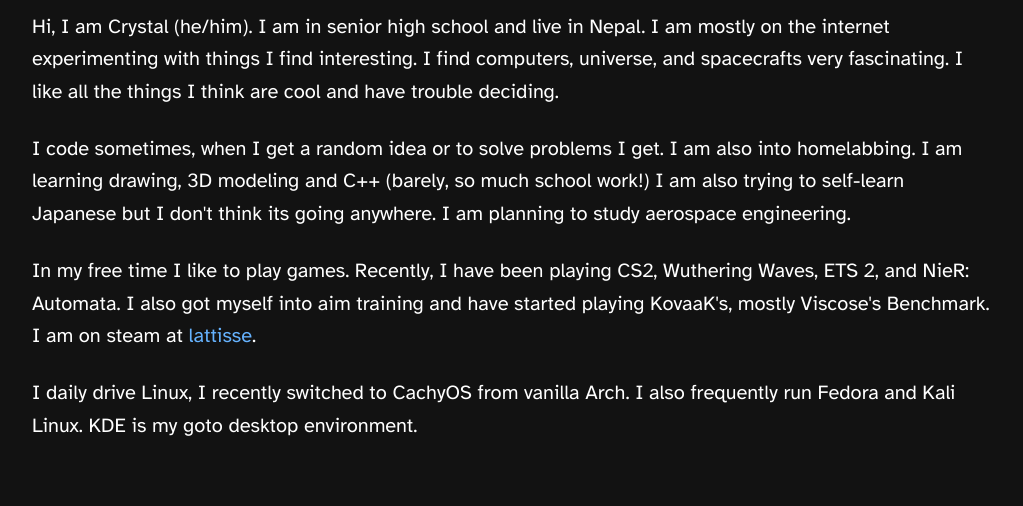
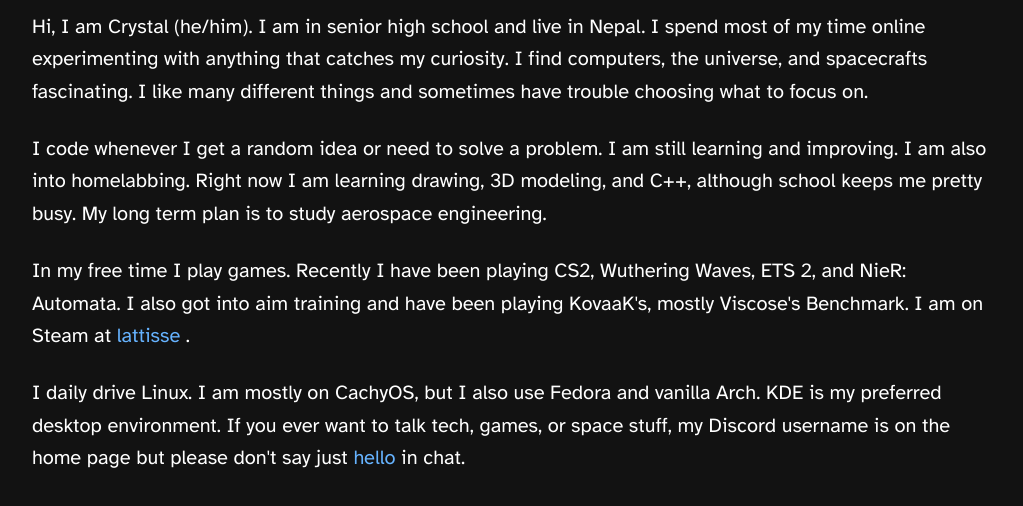
Before and after one commit to lattisse/crstl.me, an Astro site: page /about in a window 1280 px wide. Shown: the part 148-654 px from the top of the page, without its empty margins (128-1151 px from the left). Built offline with nearby package versions, Linux system fonts and the light colour scheme; Astro itself is replaced by a stand-in of ours.

Commit message:
about done

```diff
--- a/src/pages/about.astro
+++ b/src/pages/about.astro
@@ -1,38 +1,39 @@
 ---
 import Layout from "../layouts/Layout.astro";
-import Github from "../assets/icons/github.svg";
-import Email from "../assets/icons/envelope-at-fill.svg";
-import Discord from "../assets/icons/discord.svg";
 ---
 
 <Layout>
     <h1>about</h1>
     <p>
         Hi, I am Crystal (he/him). I am in senior high school and live in Nepal.
-        I am mostly on the internet experimenting with things I find
-        interesting. I find computers, universe, and spacecrafts very
-        fascinating. I like all the things I think are cool and have trouble
-        deciding.
+        I spend most of my time online experimenting with anything that catches
+        my curiosity. I find computers, the universe, and spacecrafts
+        fascinating. I like many different things and sometimes have trouble
+        choosing what to focus on.
     </p>
     <p>
-        I code sometimes, when I get a random idea or to solve problems I get. I
-        am also into homelabbing. I am learning drawing, 3D modeling and C++
-        (barely, so much school work!) I am also trying to self-learn Japanese
-        but I don't think its going anywhere. I am planning to study aerospace
-        engineering.
+        I code whenever I get a random idea or need to solve a problem. I am
+        still learning and improving. I am also into homelabbing. Right now I am
+        learning drawing, 3D modeling, and C++, although school keeps me pretty
+        busy. My long term plan is to study aerospace engineering.
     </p>
     <p>
-        In my free time I like to play games. Recently, I have been playing CS2,
-        Wuthering Waves, ETS 2, and NieR: Automata. I also got myself into aim
-        training and have started playing KovaaK's, mostly Viscose's Benchmark.
-        I am on steam at <a
-            href="https://steamcommunity.com/id/lattisse/"
-            target="_blank">lattisse</a
-        >.
+        In my free time I play games. Recently I have been playing CS2,
+        Wuthering Waves, ETS 2, and NieR: Automata. I also got into aim training
+        and have been playing KovaaK's, mostly Viscose's Benchmark. I am on
+        Steam at
+        <a href="https://steamcommunity.com/id/lattisse/" target="_blank">
+            lattisse
+        </a>.
     </p>
     <p>
-        I daily drive Linux, I recently switched to CachyOS from vanilla Arch. I
-        also frequently run Fedora and Kali Linux. KDE is my goto desktop
-        environment.
+        I daily drive Linux. I am mostly on CachyOS, but I also use Fedora and
+        vanilla Arch. KDE is my preferred desktop environment. If you ever want
+        to talk tech, games, or space stuff, my Discord username is on the home
+        page but please don't say just <a
+            href="https://nohello.net/en/"
+            target="_blank"
+            >hello
+        </a>in chat.
     </p>
 </Layout>
```
